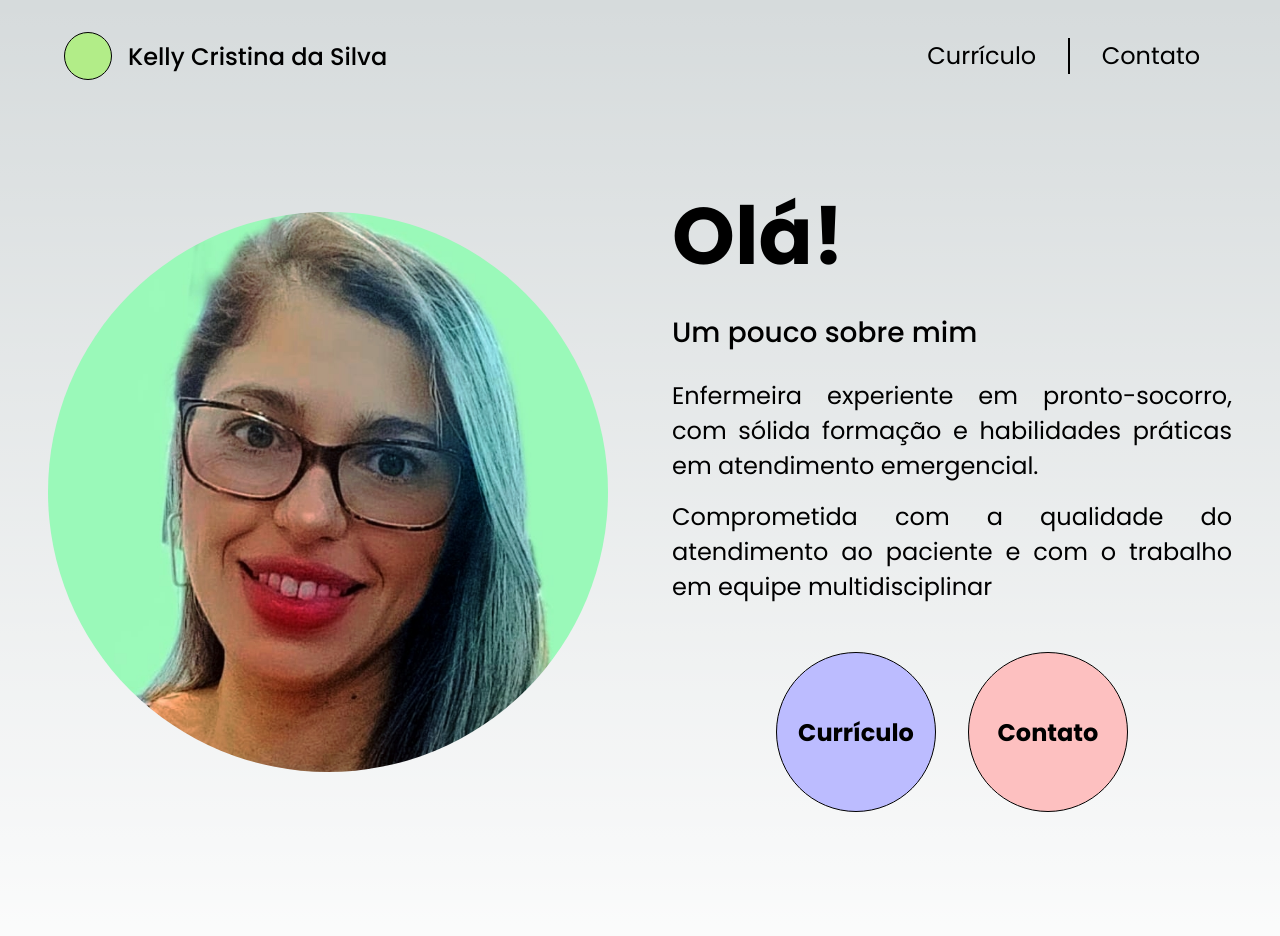
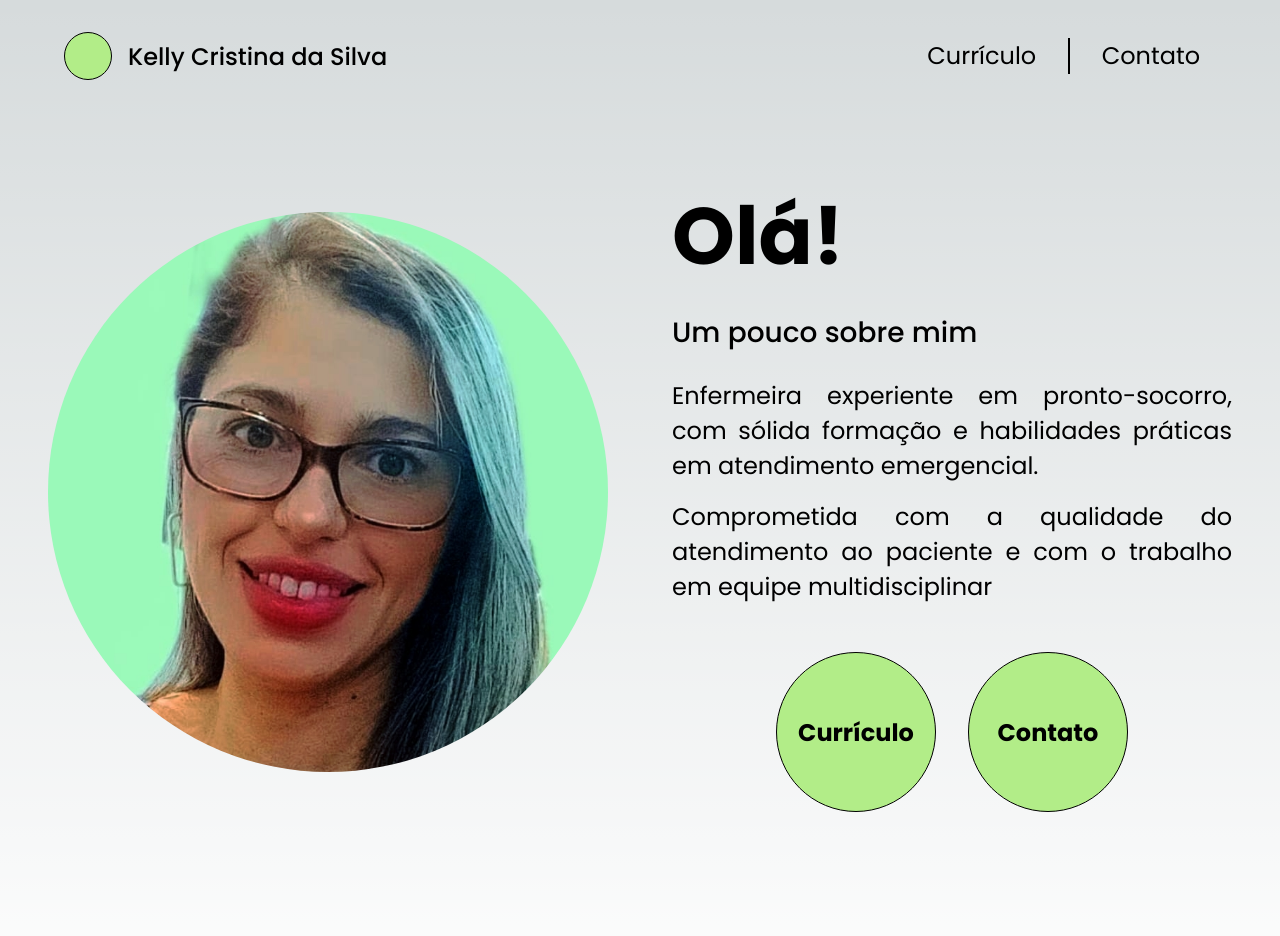
Before and after one commit to Kahmori/Curriculo_Site, a React (Vite) app: page / in a window 1280 px wide. Shown: the top 936 px of the page. Built offline with nearby package versions, Linux system fonts and the light colour scheme.

Commit message:
Atualizar cores

```diff
--- a/src/page.module.css
+++ b/src/page.module.css
@@ -43,21 +43,21 @@
 }
 
 #circle1{
-  background-color: rgb(188, 188, 255); /*rgb(161, 161, 253)*/
+  background-color: #b2ed88; /*rgb(188, 188, 255); rgb(161, 161, 253)*/
 }
 
 #circle2{
-  background-color: greenyellow;
+  background-color: #b2ed88; /*greenyellow;*/
 }
 
 #circle3{
-  background-color: rgb(253, 192, 192);
+  background-color: #b2ed88; /*rgb(253, 192, 192);*/
 }
 
 #circle1:hover,
 #circle2:hover,
 #circle3:hover{
-  background-color: rgb(214, 219, 220);
+  background-color: #62db0b; /*rgb(214, 219, 220);*/
   scale: 1.125;
 }
 
```
